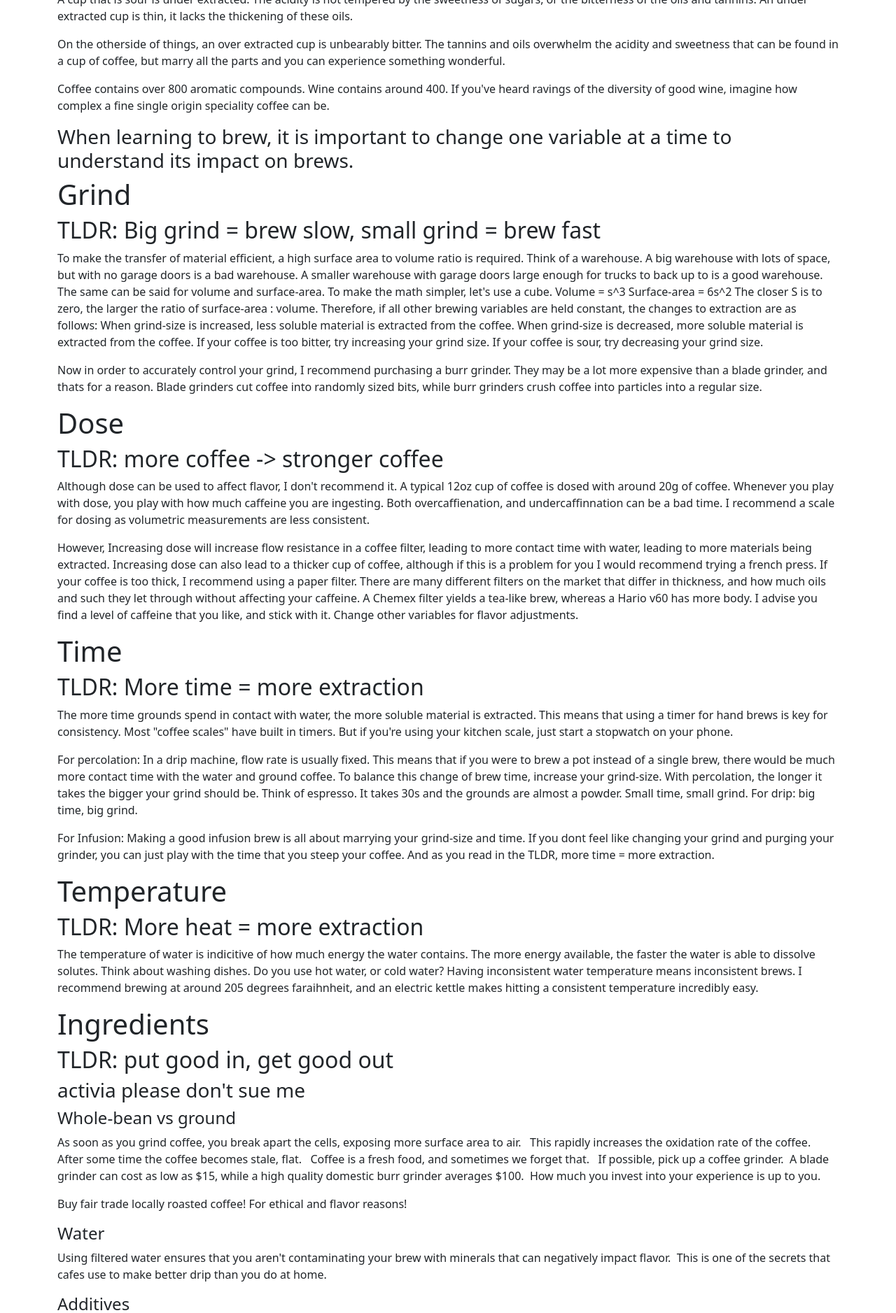
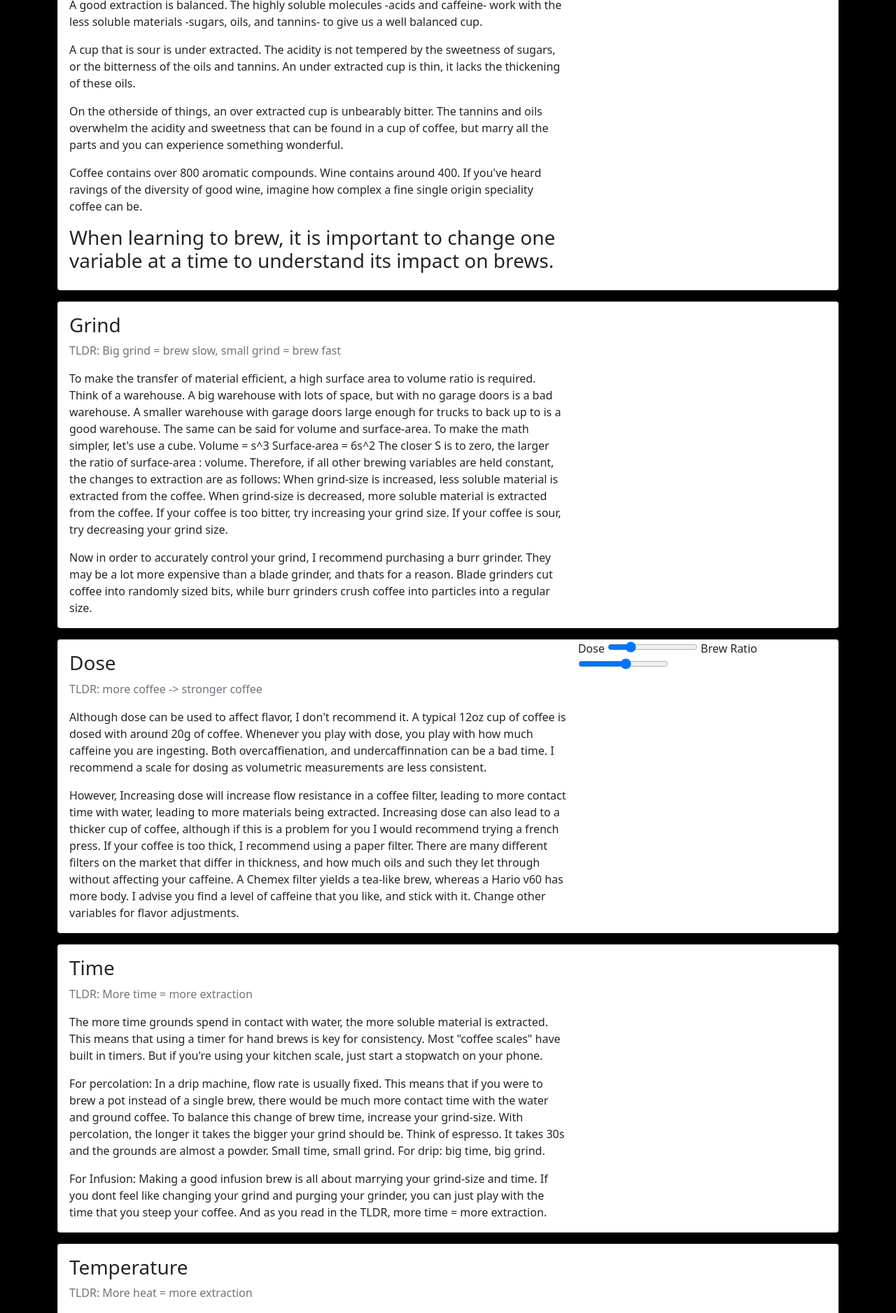
Before and after one commit to Lartg/dockerize-flask-tutorial, a Flask app: page /coffee/variables in a window 1280 px wide. Shown: the part 336-2213 px from the top of the page at 70% size. Run offline with Flask 2, Linux system fonts and the light colour scheme.

Commit message:
added scripts and styles

```diff
--- /dev/null
+++ b/static/scripts.js
@@ -0,0 +1,33 @@
+/* <label for="dose-input">Dose</label>
+<input id="dose-input" type="range" min="0" max="100" value="22">
+<label for="brew-ratio">Brew Ratio</label>
+<input id="brew-ratio" type="range" min="0" max="20" value="16">
+<p id="dose-output"></p>
+<p id="brew-output"></p>
+<p id="water-output"></p>
+*/
+
+//ins
+const doseInput = document.querySelector('#dose-input')
+const brewRatio = document.querySelector('#brew-ratio')
+
+//outs
+const doseOutput = document.querySelector('#dose-output')
+const brewRatioOutput = document.querySelector('#brew-output')
+const waterOutput = document.querySelector('#water-output')
+
+//event listener
+document.querySelector("body").addEventListener("input", updateValues)
+
+//event function
+function updateValues(e){
+  doseOutput.innerHTML = `With ${doseInput.value}g of coffee`
+  brewRatioOutput.innerHTML = `To brew at ${brewRatio.value}g water : 1g coffee`
+  waterOutput.innerHTML = `Use ${calculateWater(doseInput.value, brewRatio.value)} L of water`
+}
+
+//helper function
+function calculateWater(dose, brewRatio){
+  amountWater = dose*brewRatio/1000
+  return amountWater
+}
--- /dev/null
+++ b/static/styles.css
@@ -0,0 +1,3 @@
+body{
+  background-color: black;
+}
--- a/templates/base.html
+++ b/templates/base.html
@@ -5,6 +5,7 @@
   <title>Coffee Rituals</title>
   <!-- CSS only -->
 <link href="https://cdn.jsdelivr.net/npm/bootstrap@5.1.3/dist/css/bootstrap.min.css" rel="stylesheet" integrity="sha384-1BmE4kWBq78iYhFldvKuhfTAU6auU8tT94WrHftjDbrCEXSU1oBoqyl2QvZ6jIW3" crossorigin="anonymous">
+<link href="{{url_for('static', filename='styles.css')}}" rel="stylesheet" type="text/css">
 </head>
 <body>
   {% include 'partials/navbar.html' %}
@@ -16,5 +17,6 @@
   {% include 'partials/footer.html' %}
   <!-- JavaScript Bundle with Popper -->
 <script src="https://cdn.jsdelivr.net/npm/bootstrap@5.1.3/dist/js/bootstrap.bundle.min.js" integrity="sha384-ka7Sk0Gln4gmtz2MlQnikT1wXgYsOg+OMhuP+IlRH9sENBO0LRn5q+8nbTov4+1p" crossorigin="anonymous"></script>
+<script src="{{url_for('static', filename='scripts.js')}}"></script>
 </body>
 </html>
--- a/templates/coffee_vars.html
+++ b/templates/coffee_vars.html
@@ -1,10 +1,12 @@
 {% extends "base.html" %}
   {% block content %}
-  <section id="brewing-variables">
-    <h3>TLDR: Coffee can taste good because science</h3>
-    <h4 id="category-header">Categories of Brewing</h4>
-    <div id="infuse-v-perc">
-      <p>
+<div class="card mb-3" style="max-width: 1500px;">
+  <div class="row g-0">
+    <div class="col-md-8">
+      <div class="card-body">
+        <h3 class="card-title">TLDR: Coffee can taste good because science</h3>
+        <p class="card-text text-muted">Categories of Brewing</p>
+        <p class="card-text">
           Brewing coffee or tea is the act of extracting material from plant cells,
           usually with water.
           There are two ways to brew:
@@ -14,41 +16,45 @@
           Water is poured over the plant matter and a filter, carrying what dissolves
           -and can pass through the filter- into your cup.
         </p>
-    </div>
-    <h4 id="extract-header">Qualities of a good extraction</h4>
-    <div id="extract-overview">
-      <div id="extract-p-container">
-        <p>
+        <p class="card-text text-muted">Qualities of a good extraction</p>
+        <p class="card-text">
           A good extraction is balanced.
           The highly soluble molecules -acids and caffeine-
           work with the less soluble materials -sugars, oils, and tannins-
           to give us a well balanced cup.
         </p>
-        <p>
+        <p class="card-text">
           A cup that is sour is under extracted. The acidity is not tempered by the sweetness of sugars,
           or the bitterness of the oils and tannins. An under extracted cup is thin, it lacks the thickening
           of these oils.
         </p>
-        <p>
+        <p class="card-text">
           On the otherside of things, an over extracted cup is unbearably bitter.
           The tannins and oils overwhelm the acidity and sweetness that can be found in a cup of coffee,
           but marry all the parts and you can experience something wonderful.
         </p>
-        <p>
+        <p class="card-text">
           Coffee contains over 800 aromatic compounds. Wine contains around 400. If you've heard ravings
           of the diversity of good wine, imagine how complex a fine single origin speciality coffee can be.
         </p>
+        <h3 class="card-title">
+          When learning to brew, it is important to change one variable at a time to understand its impact on brews.
+        </h3>
       </div>
     </div>
-      <h3>
-        When learning to brew, it is important to change one variable at a time to understand its impact on brews.
-      </h3>
-  </section>
-<section id="grind">
-  <h1>Grind</h1>
-  <h2>TLDR: Big grind = brew slow, small grind = brew fast</h2>
-  <div id="grind-p-container">
-    <p>
+    <div class="col-md-4">
+      <img src="..." class="img-fluid rounded-start" alt="...">
+    </div>
+  </div>
+</div>
+
+<div class="card mb-3" style="max-width: 1500px;">
+  <div class="row g-0">
+    <div class="col-md-8">
+      <div class="card-body">
+        <h3 class="card-title">Grind</h3>
+        <p class="card-text text-muted">TLDR: Big grind = brew slow, small grind = brew fast</p>
+        <p class="card-text">
           To make the transfer of material efficient, a high surface area to volume ratio is required.
           Think of a warehouse.
           A big warehouse with lots of space, but with no garage doors is a bad warehouse.
@@ -64,25 +70,29 @@
           If your coffee is too bitter, try increasing your grind size.
           If your coffee is sour, try decreasing your grind size.
         </p>
-    <p>
+        <p class="card-text">
           Now in order to accurately control your grind, I recommend purchasing a burr grinder.
           They may be a lot more expensive than a blade grinder, and thats for a reason.
           Blade grinders cut coffee into randomly sized bits, while burr grinders crush coffee into particles into a regular size.
         </p>
       </div>
-</section>
-
-<section id="dose">
-  <h1>Dose</h1>
-  <h2>TLDR: more coffee -> stronger coffee</h2>
-  <p id="dose-consistent">
+    </div>
+  </div>
+</div>
+<div class="card mb-3" style="max-width: 1500px;">
+  <div class="row g-0">
+    <div class="col-md-8">
+      <div class="card-body">
+        <h3 class="card-title">Dose</h3>
+        <p class="card-text text-muted">TLDR: more coffee -> stronger coffee</p>
+        <p class="card-text">
           Although dose can be used to affect flavor, I don't recommend it.
           A typical 12oz cup of coffee is dosed with around 20g of coffee.
           Whenever you play with dose, you play with how much caffeine you are ingesting.
           Both overcaffienation, and undercaffinnation can be a bad time.
           I recommend a scale for dosing as volumetric measurements are less consistent.
         </p>
-  <p id="dose-flavor">
+        <p class="card-text">
           However, Increasing dose will increase flow resistance in a coffee filter, leading to more contact time with water,
           leading to more materials being extracted.
           Increasing dose can also lead to a thicker cup of coffee, although if this is a problem for you I would recommend trying a french press.
@@ -91,18 +101,33 @@
           A Chemex filter yields a tea-like brew, whereas a Hario v60 has more body.
           I advise you find a level of caffeine that you like, and stick with it. Change other variables for flavor adjustments.
         </p>
-</section>
+      </div>
+    </div>
+    <div class="col-md-4">
+      <label for="dose-input">Dose</label>
+      <input id="dose-input" type="range" min="0" max="100" value="22">
+      <label for="brew-ratio">Brew Ratio</label>
+      <input id="brew-ratio" type="range" min="0" max="30" value="16">
+      <p id="dose-output"></p>
+      <p id="brew-output"></p>
+      <p id="water-output"></p>
+    </div>
+  </div>
+</div>
 
-<section id="time">
-<h1>Time</h1>
-<h2>TLDR: More time = more extraction</h2>
-<p id="time-p-a">
+<div class="card mb-3" style="max-width: 1500px;">
+  <div class="row g-0">
+    <div class="col-md-8">
+      <div class="card-body">
+        <h3 class="card-title">Time</h3>
+        <p class="card-text text-muted">TLDR: More time = more extraction</p>
+        <p class="card-text">
           The more time grounds spend in contact with water, the more soluble material is extracted.
           This means that using a timer for hand brews is key for consistency.
           Most "coffee scales" have built in timers.
           But if you're using your kitchen scale, just start a stopwatch on your phone.
         </p>
-<p id="time-p-b">
+        <p class="card-text">
           For percolation:
           In a drip machine, flow rate is usually fixed. This means that if you were to brew a pot
           instead of a single brew, there would be much more contact time with the water and ground coffee.
@@ -110,35 +135,49 @@
           Think of espresso. It takes 30s and the grounds are almost a powder. Small time, small grind.
           For drip: big time, big grind.
         </p>
-<p id="time-p-c">
+        <p class="card-text">
           For Infusion:
           Making a good infusion brew is all about marrying your grind-size and time.
           If you dont feel like changing your grind and purging your grinder, you can just play with the time that you steep your coffee.
           And as you read in the TLDR, more time = more extraction.
         </p>
-</section>
-
-<section id="temperature">
-  <h1>Temperature</h1>
-  <h2>TLDR: More heat = more extraction</h2>
-  <p>
+      </div>
+    </div>
+  </div>
+</div>
+<div class="card mb-3" style="max-width: 1500px;">
+  <div class="row g-0">
+    <div class="col-md-8">
+      <div class="card-body">
+        <h3 class="card-title">Temperature</h3>
+        <p class="card-text text-muted">TLDR: More heat = more extraction</p>
+        <p class="card-text">
           The temperature of water is indicitive of how much energy the water contains.
           The more energy available, the faster the water is able to dissolve solutes.
           Think about washing dishes. Do you use hot water, or cold water?
           Having inconsistent water temperature means inconsistent brews.
           I recommend brewing at around 205 degrees faraihnheit, and an electric kettle makes hitting a consistent temperature incredibly easy.
         </p>
-</section>
+      </div>
+    </div>
+  </div>
+</div>
 
-<section id="ingredients">
-<header>
-  <h1>Ingredients</h1>
-  <h2>TLDR: put good in, get good out</h2>
-  <h3>activia please don't sue me</h3>
-</header>
-<div id="whole-bean">
-  <h4>Whole-bean vs ground</h4>
-  <p>
+<div class="card mb-3" style="max-width: 1500px;">
+  <div class="row g-0">
+    <div class="col-md-8">
+      <div class="card-body">
+        <h3 class="card-title">Ingredients</h3>
+        <p class="card-text text-muted">TLDR: put good in, get good out</p>
+      </div>
+    </div>
+  </div>
+  <div class="row">
+    <div class="col-sm-4">
+      <div class="card border-0">
+        <div class="card-body">
+          <h5 class="card-title">Whole-bean vs ground</h5>
+          <p class="card-text">
             As soon as you grind coffee, you break apart the cells, exposing more surface area to air. &nbsp;
             This rapidly increases the oxidation rate of the coffee. &nbsp;
             After some time the coffee becomes stale, flat. &nbsp;
@@ -147,18 +186,26 @@
             A blade grinder can cost as low as $15, while a high quality domestic burr grinder averages $100.&nbsp;
             How much you invest into your experience is up to you.
           </p>
-  <p>Buy fair trade locally roasted coffee! For ethical and flavor reasons!</p>
+          <p class="card-text">Buy fair trade locally roasted coffee! For ethical and flavor reasons!</p>
         </div>
-<div id="water">
-  <h4>Water</h4>
-  <p>
+      </div>
+    </div>
+    <div class="col-sm-4">
+      <div class="card border-0">
+        <div class="card-body">
+          <h5 class="card-title">Water</h5>
+          <p class="card-text">
             Using filtered water ensures that you aren't contaminating your brew with minerals that can negatively impact flavor.&nbsp;
             This is one of the secrets that cafes use to make better drip than you do at home.
           </p>
         </div>
-<div id="additives">
-  <h4>Additives</h4>
-  <p>
+      </div>
+    </div>
+    <div class="col-sm-4">
+      <div class="card border-0">
+        <div class="card-body">
+          <h5 class="card-title">Additives</h5>
+          <p class="card-text">
             Cream, sugar, etc.&nbsp;
             If you have a good brewing set-up, often you don't need it -taste wise-.&nbsp;
             If you are sensitive to acidic foods, then milk or cream is definitely something you should add to your coffee.&nbsp;
@@ -169,5 +216,8 @@
             Pay attention to the recipes!
           </p>
         </div>
-</section>
+      </div>
+    </div>
+  </div>
+</div>
 {% endblock %}
```
Also changed, not shown: templates/coffee_index.html (+38 -18 lines), templates/coffee_recipes.html (+65 -20 lines). Lines whose indentation alone changed are shown as unchanged.
